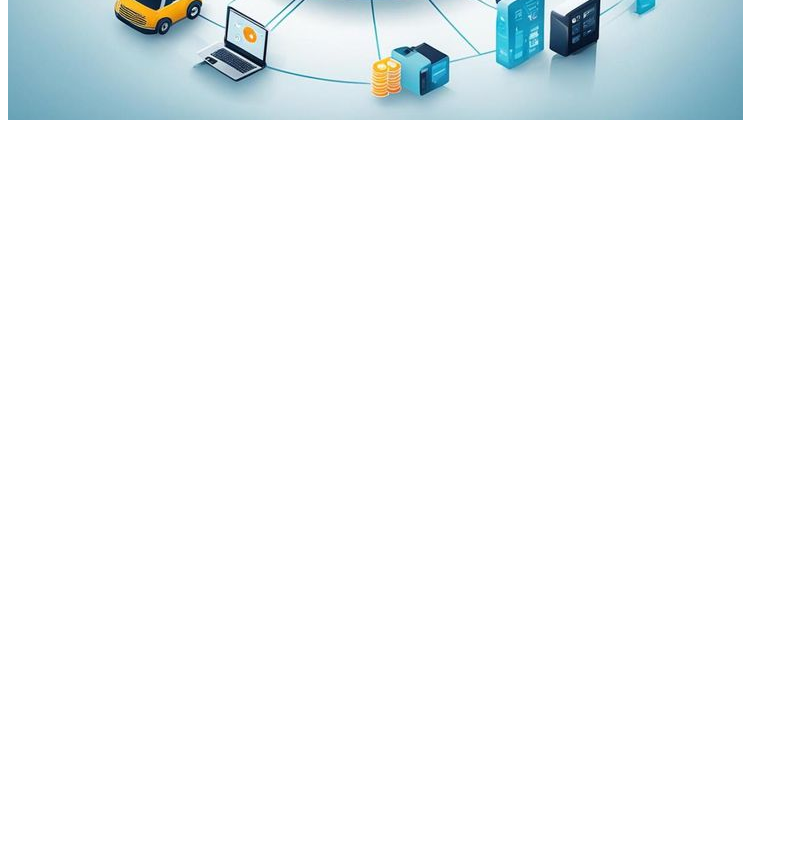
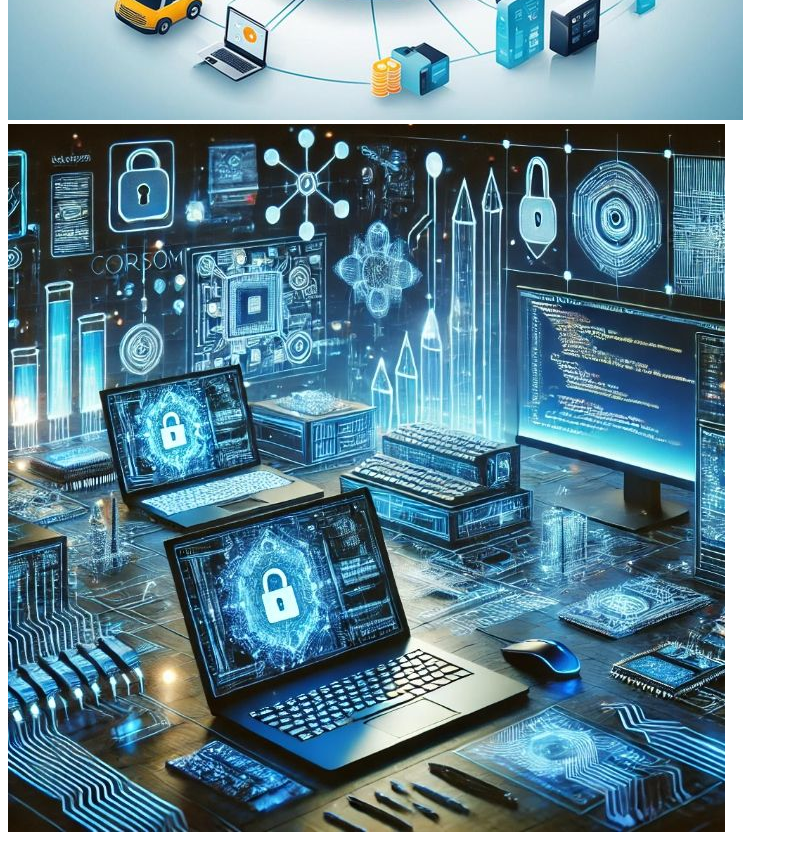
Before and after one commit to marieduardabarbieri/atividade-fabio, a plain HTML site: page index.html in a window 1280 px wide. Shown: the part 380-1224 px from the top of the page, without its empty margins (0-798 px from the left). Before the commit the page ends 800 px from the top, so only its background shows below. Drawn offline with Linux system fonts and the light colour scheme.

Commit message:
inserção da segunda imagem

```diff
--- a/index.html
+++ b/index.html
@@ -8,5 +8,6 @@
   <body>
     <h1>Atividade do fabio</h1>
     <img src="img/image1.png" alt="" srcset="" />
+    <img src="img/image2.png" alt="" srcset="" />
   </body>
 </html>
```
